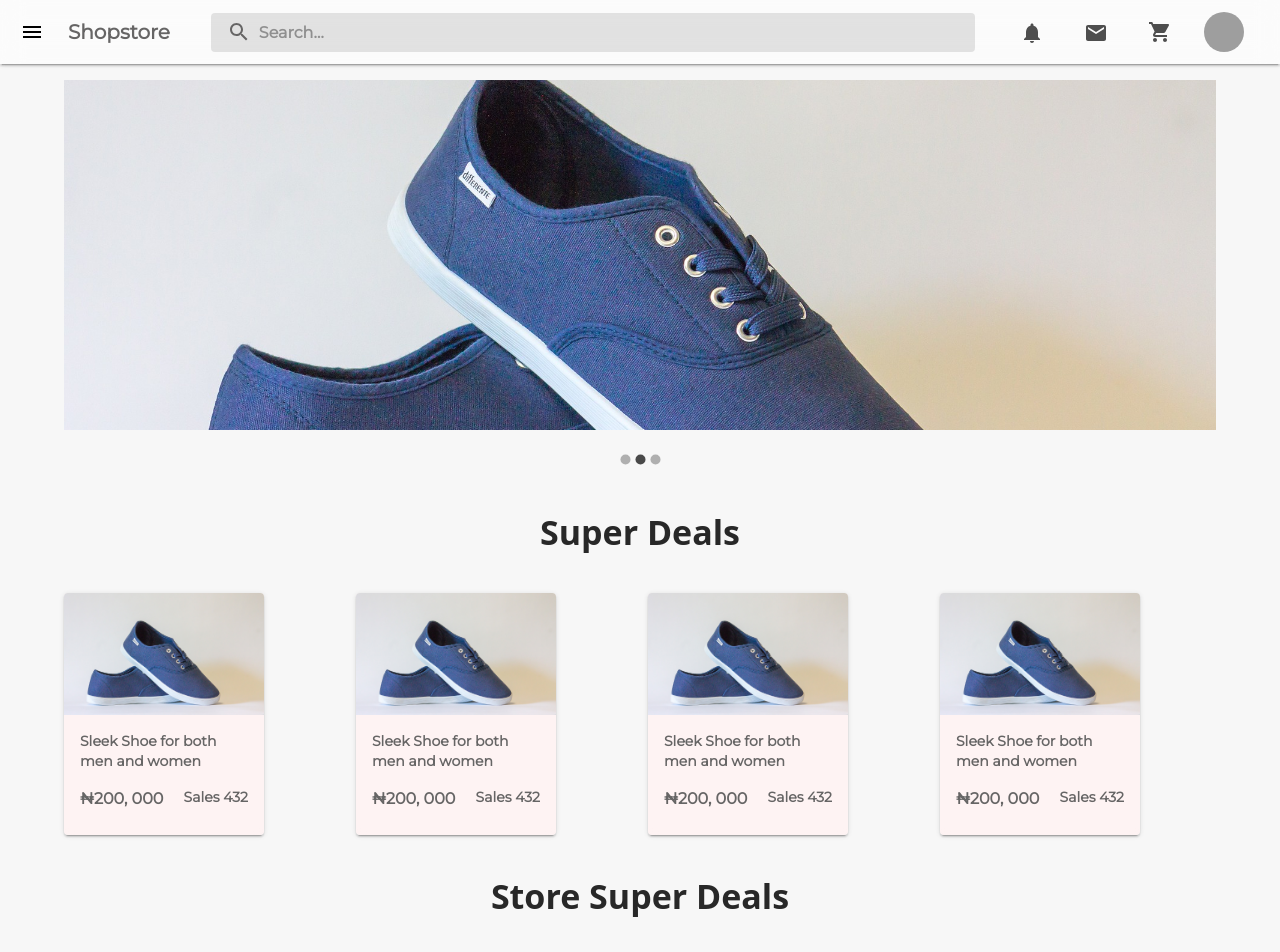
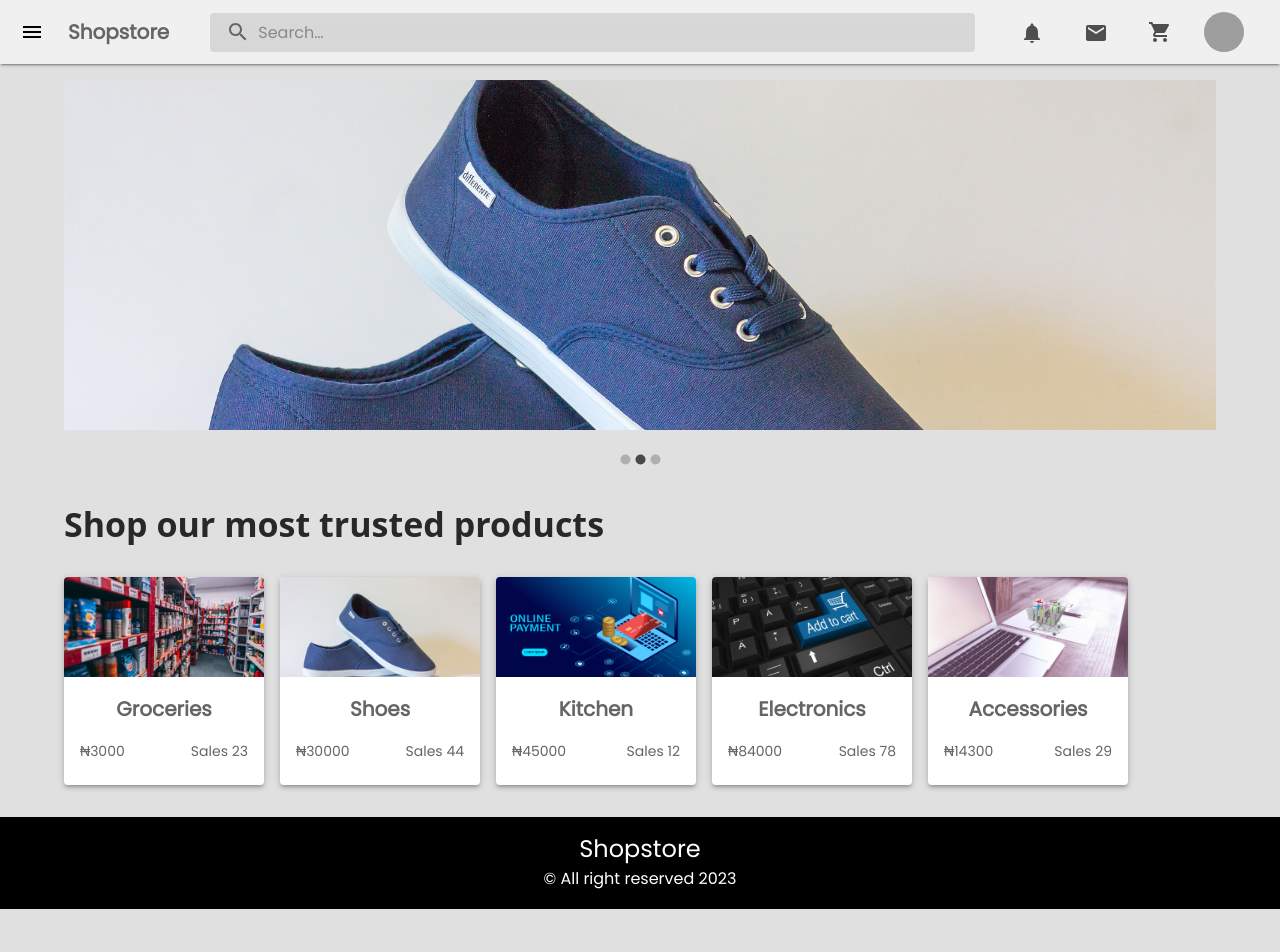
Before and after one commit to devsammyy/shopstore, a React (Vite) app: page / in a window 1280 px wide. Shown: the top 952 px of the page. After the commit the page ends 909 px from the top, so only its background shows below. Built offline with nearby package versions, Linux system fonts and the light colour scheme; grey boxes are pictures that could not be loaded.

Commit message:
add cart board

```diff
--- a/index.html
+++ b/index.html
@@ -7,7 +7,7 @@
     <link rel="preconnect" href="https://fonts.googleapis.com" />
     <link rel="preconnect" href="https://fonts.gstatic.com" crossorigin />
     <link
-      href="https://fonts.googleapis.com/css2?family=Montserrat&display=swap"
+      href="https://fonts.googleapis.com/css2?family=Poppins&display=swap"
       rel="stylesheet"
     />
   </head>
--- a/src/App.css
+++ b/src/App.css
@@ -1,11 +1,8 @@
 main {
-  font-weight: 600;
   width: 100%;
-  margin-top: 5rem;
   overflow: hidden;
-  padding: 1rem;
 }
 
 body {
-  background-color: #f7f7f7 !important;
+  background-color: #e0e0e0 !important;
 }
--- a/src/App.tsx
+++ b/src/App.tsx
@@ -1,18 +1,19 @@
 import React from "react";
 import Header from "./components/Header/Header";
 import ImageSlider from "./components/Showcase/ImageSlider";
-import Card from "./components/Items/Card";
+import CardContainer from "./components/Items/Card";
 import Footer from "./components/Footer/Footer";
-import Container from "@mui/material/Container";
-import { CssBaseline } from "@mui/material";
+import { Container, CssBaseline } from "@mui/material";
 
 const App = () => {
   return (
     <>
       <CssBaseline />
-      <Header />
-      <ImageSlider />
-      <Card />
+      <Container component={"div"}>
+        <Header />
+        <ImageSlider />
+        <CardContainer />
+      </Container>
       <Footer />
     </>
   );
--- a/src/components/Items/Card.tsx
+++ b/src/components/Items/Card.tsx
@@ -1,68 +1,30 @@
-import { Container, Grid, Typography } from "@mui/material";
+import { Typography, Box } from "@mui/material";
 import React from "react";
 import SingleCard from "./SingleCard";
 
-const Card = () => {
+const CardContainer = () => {
   return (
-    <Container
-      sx={{
-        marginY: "2rem",
-      }}
-    >
+    <>
       <Typography
         variant="h4"
         color="#282828"
         sx={{
           fontFamily: "Open sans",
           fontWeight: "700",
-          my: 5,
-          textAlign: "center",
+          my: 4,
         }}
       >
-        Super Deals
+        Shop our most trusted products
       </Typography>
-      <Grid container spacing={2} sx={{ placeContent: "center" }}>
-        <Grid item md={3}>
-          <SingleCard />
-        </Grid>
-        <Grid item md={3}>
-          <SingleCard />
-        </Grid>
-        <Grid item md={3}>
-          <SingleCard />
-        </Grid>
-        <Grid item md={3}>
-          <SingleCard />
-        </Grid>
-      </Grid>
-      <Typography
-        variant="h4"
-        color="#282828"
+      <Box
         sx={{
-          fontFamily: "Open sans",
-          fontWeight: "700",
-          my: 5,
-          textAlign: "center",
+          width: "100%",
         }}
       >
-        Store Super Deals
-      </Typography>
-      <Grid container spacing={2} sx={{ placeContent: "center" }}>
-        <Grid item>
-          <SingleCard />
-        </Grid>
-        <Grid item>
-          <SingleCard />
-        </Grid>
-        <Grid item>
-          <SingleCard />
-        </Grid>
-        <Grid item>
-          <SingleCard />
-        </Grid>
-      </Grid>
-    </Container>
+        <SingleCard />
+      </Box>
+    </>
   );
 };
 
-export default Card;
+export default CardContainer;
--- a/src/components/Items/SingleCard.tsx
+++ b/src/components/Items/SingleCard.tsx
@@ -1,55 +1,78 @@
 import * as React from "react";
-
 import Card from "@mui/material/Card";
 import CardMedia from "@mui/material/CardMedia";
-import CardActions from "@mui/material/CardActions";
-
 import {
   Box,
   Button,
   ButtonBase,
   CardContent,
-  Link,
+  Grid,
   Typography,
 } from "@mui/material";
-import { img2 } from "../../assets";
-import { useDispatch } from "react-redux";
-import { increment } from "../../slices/counterSlice";
+import Carousel from "react-material-ui-carousel";
+import { useDispatch, useSelector } from "react-redux";
+
+interface CartData {
+  id: number;
+  category: string;
+  cartImg: string;
+  description: string;
+  price: string;
+  details: string;
+}
 
 export default function SingleCard() {
-  const dispatch = useDispatch();
+  const cartItems = useSelector((state: any) => state.cart.data);
+
   return (
-    <ButtonBase
-      sx={{ textAlign: "unset" }}
-      onClick={() => dispatch(increment())}
+    <Box
+      sx={{
+        marginBottom: "2rem",
+        display: "flex",
+        flexWrap: "wrap",
+        gap: "1rem",
+      }}
     >
-      <Card
+      {cartItems.map((cartItem: CartData) => (
+        <Card elevation={3} sx={{ width: "200px", height: "100%" }}>
+          <CardMedia
+            component="img"
+            image={cartItem.cartImg}
+            alt="Paella dish"
             sx={{
-          width: { sm: "200px" },
-          backdropFilter: "blur(5px)",
-          background: "rgba(255, 242, 242, 0.8)",
+              height: 100,
+              width: "100%",
             }}
-        elevation={2}
-      >
-        <CardMedia component="img" image={img2} alt="Paella dish" />
+          />
           <CardContent>
             <Typography
               color="#666565"
-            variant="body2"
-            sx={{ fontWeight: 600, marginBottom: "1rem" }}
+              variant="h6"
+              sx={{
+                fontWeight: 600,
+                marginBottom: "1rem",
+                textAlign: "center",
+              }}
             >
-            Sleek Shoe for both men and women
+              {cartItem.description}
             </Typography>
-          <Box sx={{ display: "flex", justifyContent: "space-between" }}>
-            <Typography variant="body1" color="#666565">
-              &#8358;200, 000
+            <Box
+              sx={{
+                display: "flex",
+                justifyContent: "space-between",
+                fontWeight: 400,
+              }}
+            >
+              <Typography variant="body2" color="#666565">
+                &#8358;{cartItem.price}
               </Typography>
               <Typography variant="body2" color="#666565">
-              Sales 432
+                Sales {cartItem.details}
               </Typography>
             </Box>
           </CardContent>
         </Card>
-    </ButtonBase>
+      ))}
+    </Box>
   );
 }
--- a/src/components/Showcase/ImageSlider.tsx
+++ b/src/components/Showcase/ImageSlider.tsx
@@ -1,28 +1,22 @@
-import { Container } from "@mui/material";
 import * as React from "react";
 import Carousel from "react-material-ui-carousel";
-import { img1, img2, img3, img4, img5, img6, img7 } from "../../assets";
+import { img1, img2, img3 } from "../../assets";
 
 function QuiltedImageList() {
   return (
-    <Container
-      sx={{
-        display: "flex",
-        flexDirection: "column",
-        alignItems: "center",
-        marginTop: "5rem",
-      }}
-    >
-      <Carousel sx={{ width: "100%" }}>
+    <Carousel sx={{ width: "100%", marginTop: "5rem" }}>
       {itemData.map((item, index) => (
         <img
-            style={{ width: "100%", height: "350px", objectFit: "cover" }}
+          style={{
+            width: "100%",
+            height: "350px",
+            objectFit: "cover",
+          }}
           key={index}
           src={item}
         />
       ))}
     </Carousel>
-    </Container>
   );
 }
 
--- a/src/main.tsx
+++ b/src/main.tsx
@@ -6,18 +6,18 @@ import { createTheme, ThemeProvider } from "@mui/material";
 import { Provider } from "react-redux";
 import store from "./store";
 
-const THEME = createTheme({
+const theme = createTheme({
   typography: {
-    fontFamily: `"Montserrat", sans-serif`,
+    fontFamily: `'Poppins', sans-serif`,
     fontWeightLight: 700,
-    fontWeightRegular: 700,
+    fontWeightRegular: 500,
     fontWeightMedium: 700,
   },
 });
 
 ReactDOM.createRoot(document.getElementById("root") as HTMLElement).render(
   <Provider store={store}>
-    <ThemeProvider theme={THEME}>
+    <ThemeProvider theme={theme}>
       <React.StrictMode>
         <App />
       </React.StrictMode>
--- /dev/null
+++ b/src/services/services.ts
@@ -0,0 +1,53 @@
+import { img1, img2, img3, img4, img5 } from "../assets/index";
+
+interface CartData {
+  id: number;
+  category: string;
+  cartImg: string;
+  description: string;
+  price: string;
+  details: string;
+}
+
+export const data: CartData[] = [
+  {
+    id: 1,
+    category: "",
+    cartImg: img1,
+    description: "Groceries",
+    price: "3000",
+    details: "23",
+  },
+  {
+    id: 2,
+    category: "",
+    cartImg: img2,
+    description: "Shoes",
+    price: "30000",
+    details: "44",
+  },
+  {
+    id: 3,
+    category: "",
+    cartImg: img3,
+    description: "Kitchen",
+    price: "45000",
+    details: "12",
+  },
+  {
+    id: 4,
+    category: "",
+    cartImg: img4,
+    description: "Electronics",
+    price: "84000",
+    details: "78",
+  },
+  {
+    id: 5,
+    category: "",
+    cartImg: img5,
+    description: "Accessories",
+    price: "14300",
+    details: "29",
+  },
+];
--- /dev/null
+++ b/src/slices/cartSlices.ts
@@ -0,0 +1,15 @@
+import { createSlice } from "@reduxjs/toolkit";
+import { data } from "../services/services";
+
+const cartSlice = createSlice({
+  name: "cart",
+  initialState: { data },
+  reducers: {
+    cartItems: (state) => {
+      state;
+    },
+  },
+});
+
+export const { cartItems } = cartSlice.actions;
+export default cartSlice.reducer;
--- a/src/store.ts
+++ b/src/store.ts
@@ -1,9 +1,11 @@
 import { configureStore } from "@reduxjs/toolkit";
 import counterReducer from "./slices/counterSlice";
+import cartReducer from "./slices/cartSlices";
 
 const store = configureStore({
   reducer: {
     counter: counterReducer,
+    cart: cartReducer,
   },
 });
 
```
Also changed, not shown: src/components/Items/CartItems.tsx (added, +16 -0 lines). Lines whose indentation alone changed are shown as unchanged.
